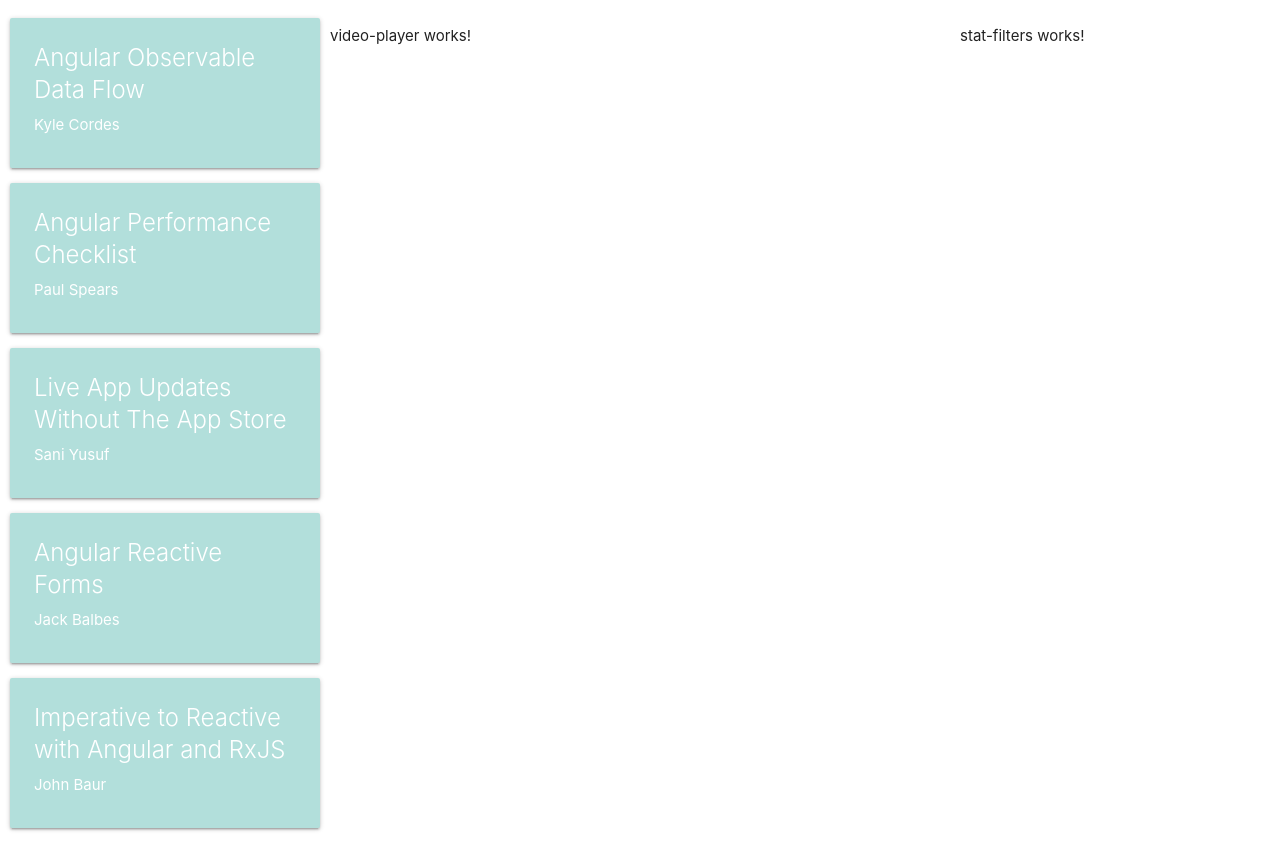
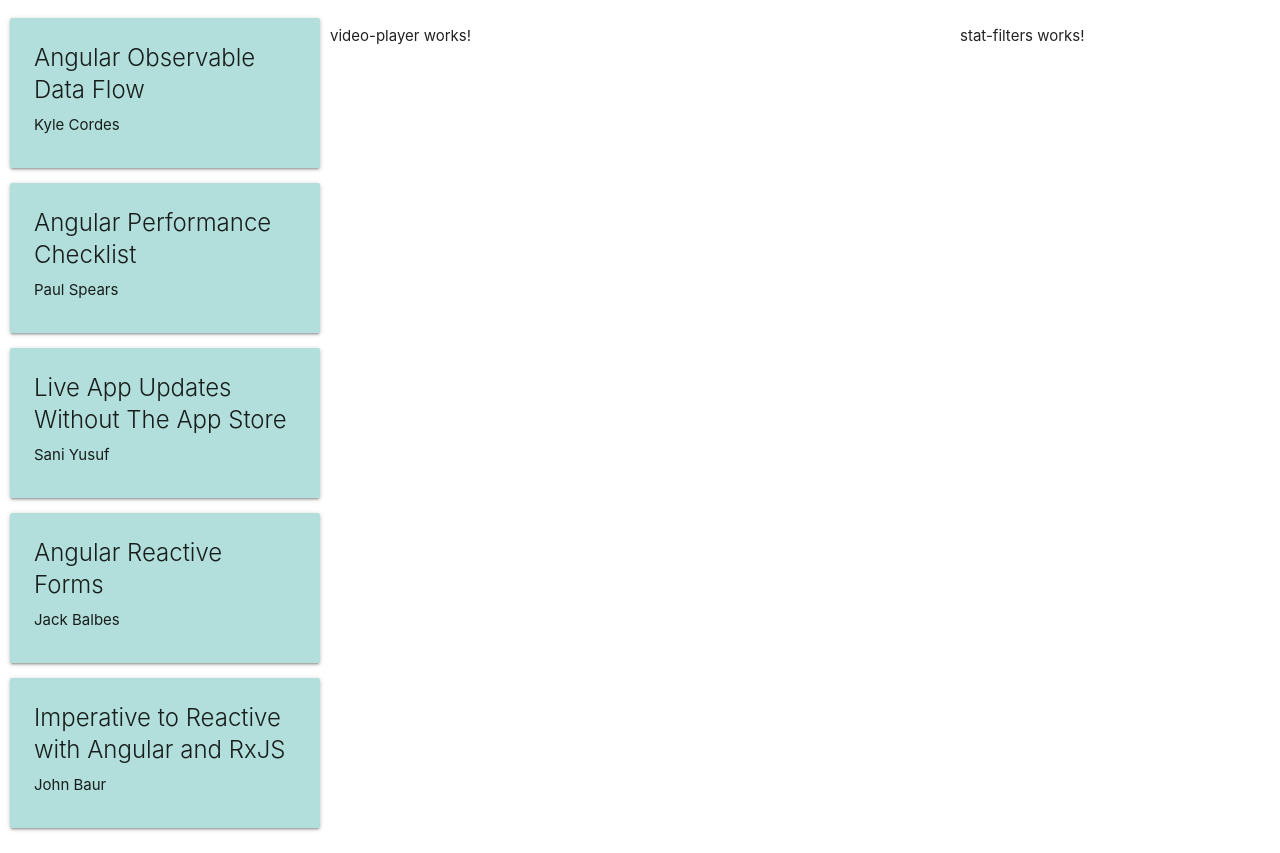
Before and after one commit to AllisonBarnett/angular-boot-camp, an Angular app: page /dashboard in a window 1280 px wide. Built offline with nearby package versions, Linux system fonts and the light colour scheme.

Commit message:
207 changes

```diff
--- a/src/app/dashboard/dashboard.module.ts
+++ b/src/app/dashboard/dashboard.module.ts
@@ -5,6 +5,7 @@
 import { VideoListComponent } from './video-list/video-list.component';
 import { VideoPlayerComponent } from './video-player/video-player.component';
 import { StatFiltersComponent } from './stat-filters/stat-filters.component';
+import { VideoCardComponent } from './video-card/video-card.component';
 
 const dashboardRoutes: Routes = [
   { path: '', component: VideoDashboardComponent },
@@ -16,6 +17,7 @@
     VideoListComponent,
     VideoPlayerComponent,
     StatFiltersComponent,
+    VideoCardComponent,
   ],
   imports: [CommonModule, RouterModule.forChild(dashboardRoutes)],
 })
--- /dev/null
+++ b/src/app/dashboard/video-card/video-card.component.html
@@ -0,0 +1 @@
+<p>video-card works!</p>
--- a/src/app/dashboard/video-dashboard/video-dashboard.component.html
+++ b/src/app/dashboard/video-dashboard/video-dashboard.component.html
@@ -1,3 +1,3 @@
-<app-video-list></app-video-list>
+<app-video-list [videos]="videoList"></app-video-list>
 <app-video-player></app-video-player>
 <app-stat-filters></app-stat-filters>
--- a/src/app/dashboard/video-dashboard/video-dashboard.component.ts
+++ b/src/app/dashboard/video-dashboard/video-dashboard.component.ts
@@ -3,13 +3,78 @@
 @Component({
   selector: 'app-video-dashboard',
   templateUrl: './video-dashboard.component.html',
-  styleUrls: ['./video-dashboard.component.css']
+  styleUrls: ['./video-dashboard.component.css'],
 })
 export class VideoDashboardComponent implements OnInit {
+  videoList = [
+    {
+      title: 'Angular Observable Data Flow',
+      author: 'Kyle Cordes',
+      id: 'JPuqluYYa-o',
+      viewDetails: [
+        { age: 17, region: 'North America', date: '2016-03-23' },
+        { age: 27, region: 'North America', date: '2016-03-23' },
+        { age: 37, region: 'North America', date: '2016-03-23' },
+        { age: 47, region: 'Europe', date: '2016-03-24' },
+        { age: 37, region: 'North America', date: '2016-03-24' },
+        { age: 17, region: 'North America', date: '2016-03-25' },
+      ],
+    },
+    {
+      title: 'Angular Performance Checklist',
+      author: 'Paul Spears',
+      id: 'cxqRijt9LbQ',
+      viewDetails: [
+        { age: 36, region: 'North America', date: '2016-06-23' },
+        { age: 30, region: 'North America', date: '2016-06-23' },
+        { age: 54, region: 'North America', date: '2016-07-23' },
+        { age: 43, region: 'Europe', date: '2016-0-24' },
+        { age: 32, region: 'North America', date: '2016-08-24' },
+        { age: 32, region: 'North America', date: '2016-08-25' },
+      ],
+    },
+    {
+      title: 'Live App Updates Without The App Store',
+      author: 'Sani Yusuf',
+      id: 's10wrXA-a7Y',
+      viewDetails: [
+        { age: 17, region: 'North America', date: '2016-03-23' },
+        { age: 27, region: 'North America', date: '2016-03-23' },
+        { age: 37, region: 'North America', date: '2016-03-23' },
+        { age: 47, region: 'Europe', date: '2016-03-24' },
+        { age: 37, region: 'North America', date: '2016-03-24' },
+        { age: 17, region: 'North America', date: '2016-03-25' },
+      ],
+    },
+    {
+      title: 'Angular Reactive Forms',
+      author: 'Jack Balbes',
+      id: 'A_Rq6ZsoXpI',
+      viewDetails: [
+        { age: 36, region: 'North America', date: '2016-06-23' },
+        { age: 30, region: 'North America', date: '2016-06-23' },
+        { age: 54, region: 'North America', date: '2016-07-23' },
+        { age: 43, region: 'Europe', date: '2016-0-24' },
+        { age: 32, region: 'North America', date: '2016-08-24' },
+        { age: 32, region: 'North America', date: '2016-08-25' },
+      ],
+    },
+    {
+      title: 'Imperative to Reactive with Angular and RxJS',
+      author: 'John Baur',
+      id: 'VJOPsjlbhdg',
+      viewDetails: [
+        { age: 17, region: 'North America', date: '2016-03-23' },
+        { age: 27, region: 'North America', date: '2016-03-23' },
+        { age: 37, region: 'North America', date: '2016-03-23' },
+        { age: 47, region: 'Europe', date: '2016-03-24' },
+        { age: 37, region: 'North America', date: '2016-03-24' },
+        { age: 17, region: 'North America', date: '2016-03-25' },
+      ],
+    },
+  ];
 
-  constructor() { }
+  constructor() {}
 
-  ngOnInit(): void {
-  }
-
+  ngOnInit(): void {}
 }
--- a/src/app/dashboard/video-list/video-list.component.css
+++ b/src/app/dashboard/video-list/video-list.component.css
@@ -1,6 +1,5 @@
 .card {
   height: 150px;
-  color: white;
 }
 
 .stripe {
--- a/src/app/dashboard/video-list/video-list.component.html
+++ b/src/app/dashboard/video-list/video-list.component.html
@@ -1,6 +1,6 @@
 <div
   class="card teal"
-  *ngFor="let videos of videoList"
+  *ngFor="let videos of videos"
   (click)="selectedId = videos.id"
   [class.lighten-4]="selectedId !== videos.id"
 >
--- a/src/app/dashboard/video-list/video-list.component.ts
+++ b/src/app/dashboard/video-list/video-list.component.ts
@@ -1,4 +1,5 @@
-import { Component, OnInit } from '@angular/core';
+import { Component, OnInit, Input } from '@angular/core';
+import { Video } from 'src/app/app-types';
 
 @Component({
   selector: 'app-video-list',
@@ -7,74 +8,7 @@
 })
 export class VideoListComponent {
   selectedId: string | undefined;
-
-  videoList = [
-    {
-      title: 'Angular Observable Data Flow',
-      author: 'Kyle Cordes',
-      id: 'JPuqluYYa-o',
-      viewDetails: [
-        { age: 17, region: 'North America', date: '2016-03-23' },
-        { age: 27, region: 'North America', date: '2016-03-23' },
-        { age: 37, region: 'North America', date: '2016-03-23' },
-        { age: 47, region: 'Europe', date: '2016-03-24' },
-        { age: 37, region: 'North America', date: '2016-03-24' },
-        { age: 17, region: 'North America', date: '2016-03-25' },
-      ],
-    },
-    {
-      title: 'Angular Performance Checklist',
-      author: 'Paul Spears',
-      id: 'cxqRijt9LbQ',
-      viewDetails: [
-        { age: 36, region: 'North America', date: '2016-06-23' },
-        { age: 30, region: 'North America', date: '2016-06-23' },
-        { age: 54, region: 'North America', date: '2016-07-23' },
-        { age: 43, region: 'Europe', date: '2016-0-24' },
-        { age: 32, region: 'North America', date: '2016-08-24' },
-        { age: 32, region: 'North America', date: '2016-08-25' },
-      ],
-    },
-    {
-      title: 'Live App Updates Without The App Store',
-      author: 'Sani Yusuf',
-      id: 's10wrXA-a7Y',
-      viewDetails: [
-        { age: 17, region: 'North America', date: '2016-03-23' },
-        { age: 27, region: 'North America', date: '2016-03-23' },
-        { age: 37, region: 'North America', date: '2016-03-23' },
-        { age: 47, region: 'Europe', date: '2016-03-24' },
-        { age: 37, region: 'North America', date: '2016-03-24' },
-        { age: 17, region: 'North America', date: '2016-03-25' },
-      ],
-    },
-    {
-      title: 'Angular Reactive Forms',
-      author: 'Jack Balbes',
-      id: 'A_Rq6ZsoXpI',
-      viewDetails: [
-        { age: 36, region: 'North America', date: '2016-06-23' },
-        { age: 30, region: 'North America', date: '2016-06-23' },
-        { age: 54, region: 'North America', date: '2016-07-23' },
-        { age: 43, region: 'Europe', date: '2016-0-24' },
-        { age: 32, region: 'North America', date: '2016-08-24' },
-        { age: 32, region: 'North America', date: '2016-08-25' },
-      ],
-    },
-    {
-      title: 'Imperative to Reactive with Angular and RxJS',
-      author: 'John Baur',
-      id: 'VJOPsjlbhdg',
-      viewDetails: [
-        { age: 17, region: 'North America', date: '2016-03-23' },
-        { age: 27, region: 'North America', date: '2016-03-23' },
-        { age: 37, region: 'North America', date: '2016-03-23' },
-        { age: 47, region: 'Europe', date: '2016-03-24' },
-        { age: 37, region: 'North America', date: '2016-03-24' },
-        { age: 17, region: 'North America', date: '2016-03-25' },
-      ],
-    },
-  ];
+  @Input() videos: Video[] = [];
 
   videoClass(title: string) {
     return 'videos-' + title;
```
Also changed, not shown: src/app/dashboard/video-card/video-card.component.ts (added, +11 -0 lines), src/app/dashboard/video-card/video-card.component.css (added), 1 other file (tests, documents, lock files or other folders).
